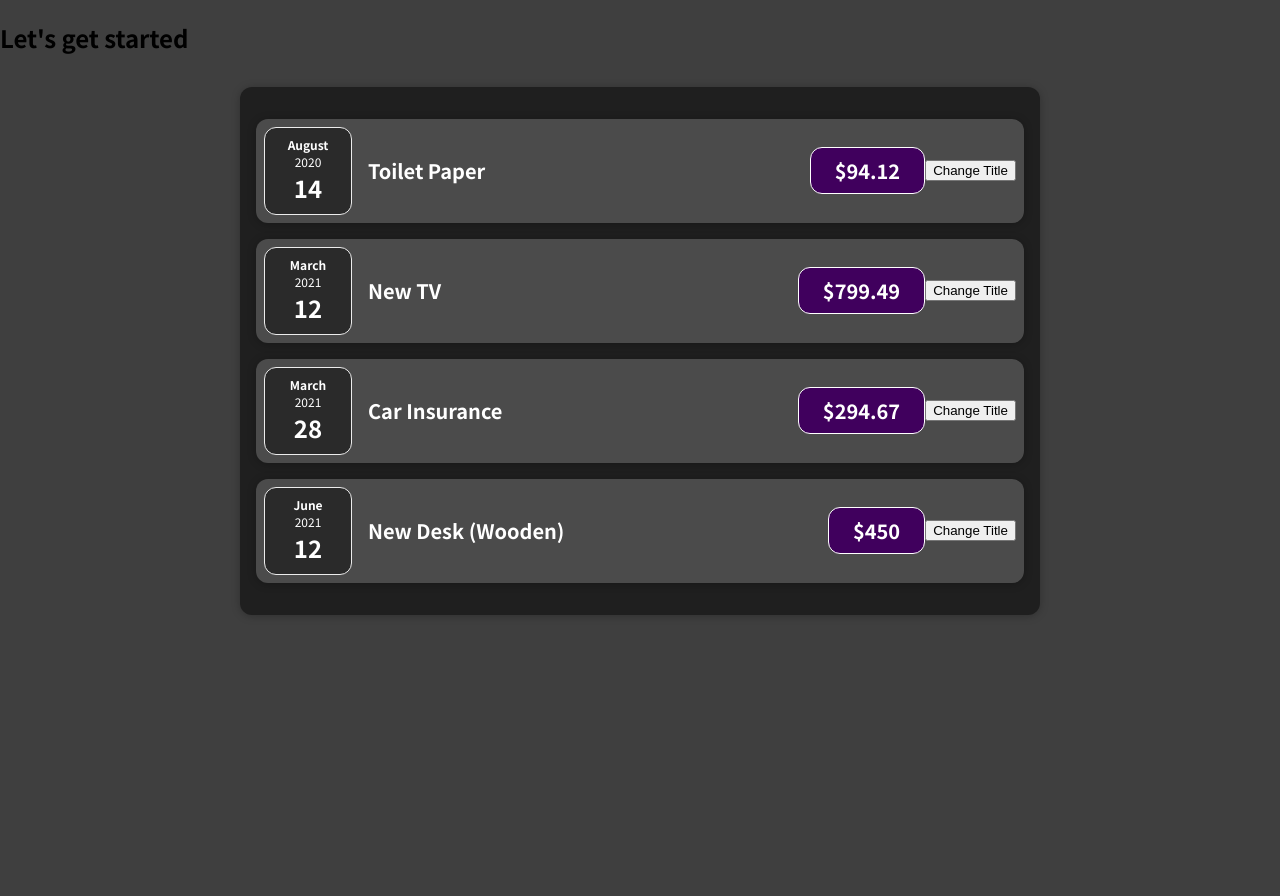
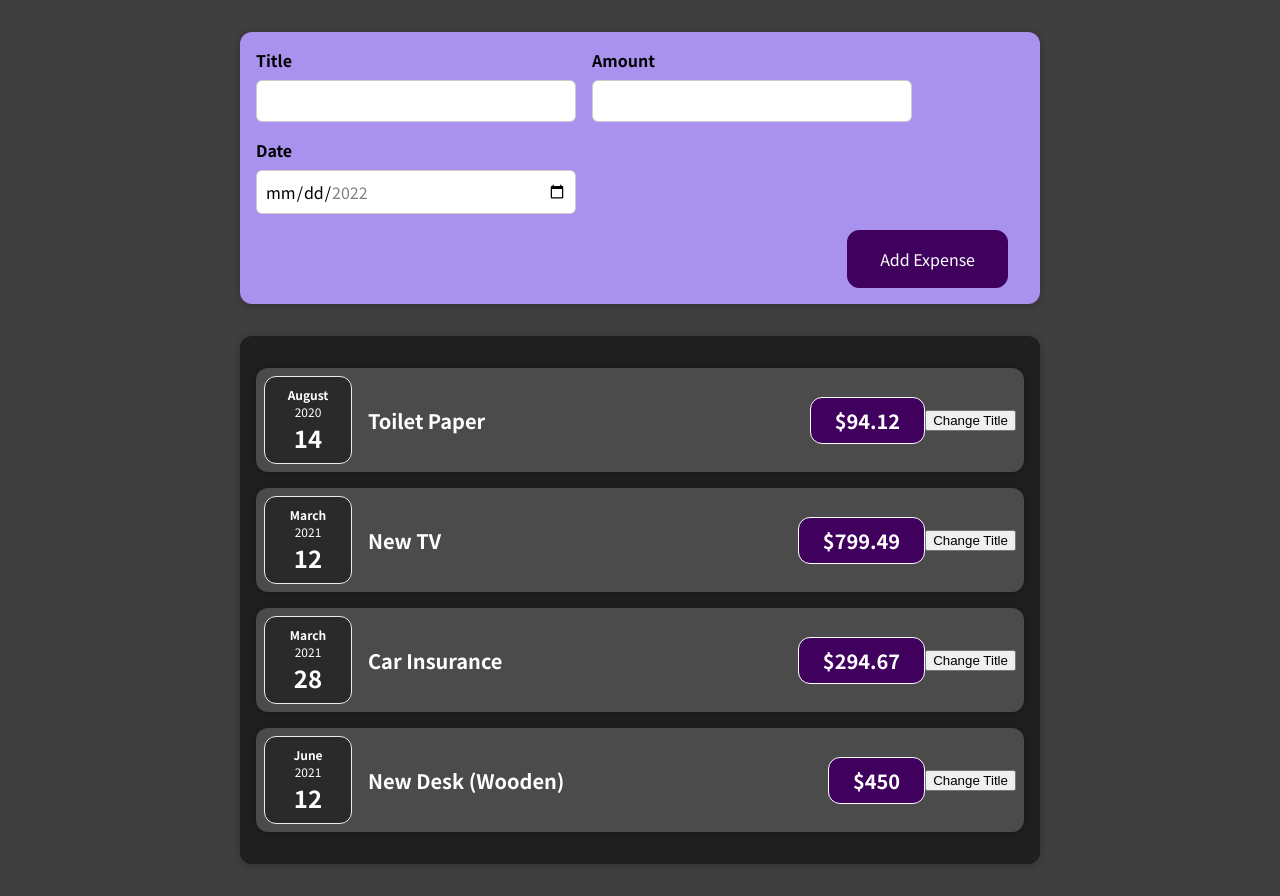
Before and after one commit to 29RahulKhandelwal/Reactjs, a React (Create React App) app in the folder expense-tracker/: page / in a window 1280 px wide. Before the commit the page ends 800 px from the top, so only its background shows below. Built offline with nearby package versions, Linux system fonts and the light colour scheme.

Commit message:
called NewExpense

```diff
--- a/expense-tracker/src/App.js
+++ b/expense-tracker/src/App.js
@@ -1,6 +1,7 @@
 import React from "react";
 import Expenses from "./components/Expenses/Expenses";
 import NewExpense from "./components/NewExpense/NewExpense";
+
 function App(){
     const expenses = [
         {
@@ -25,7 +26,7 @@ function App(){
     ];
     return (
         <div>
-            <h2>Let's get started</h2>
+            <NewExpense />
             <Expenses items={expenses} />
         </div>
     )
```
